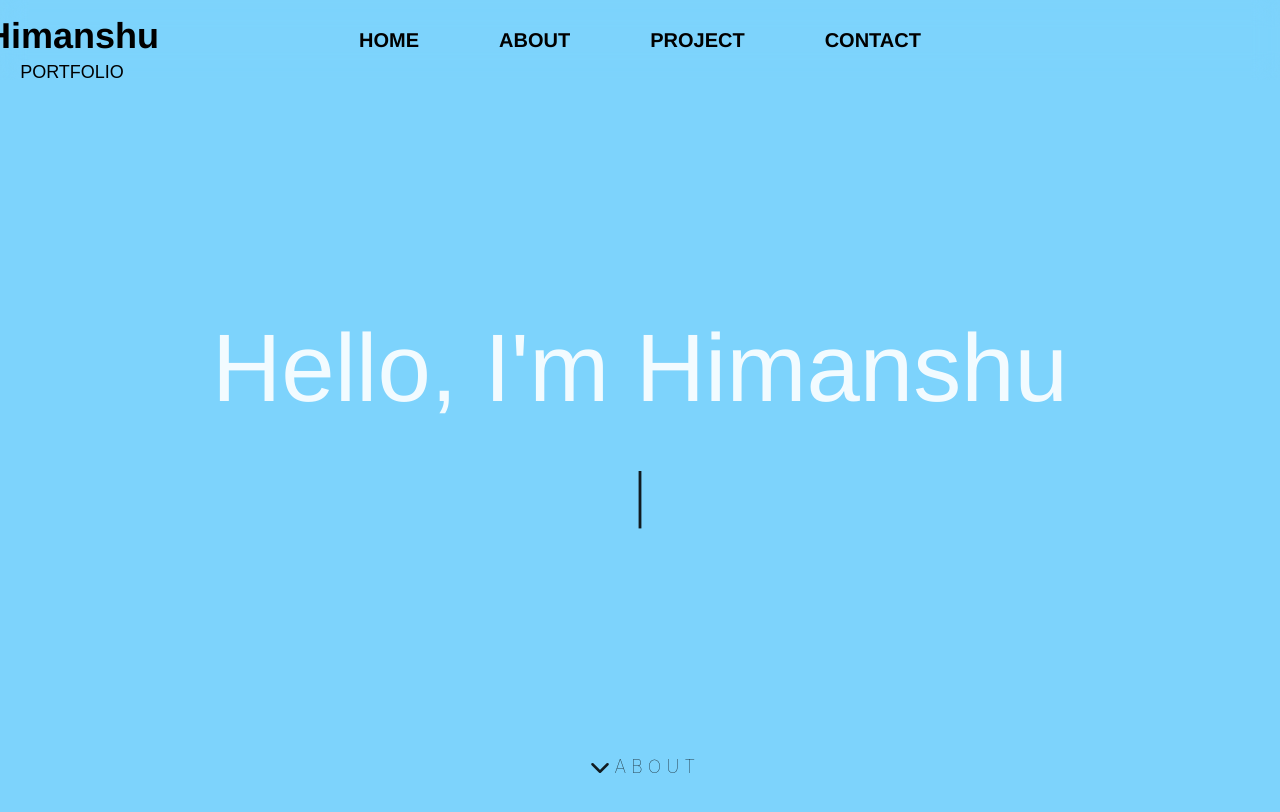
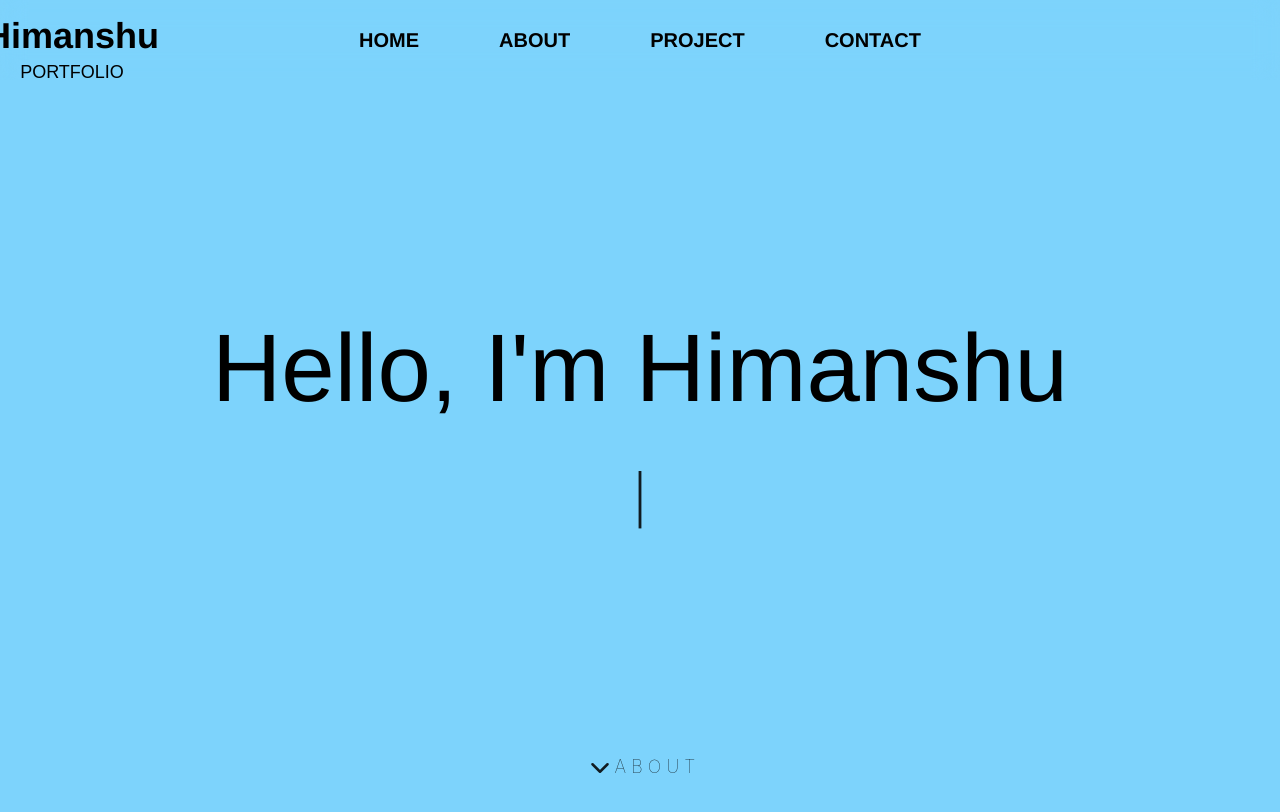
Before and after one commit to HimanshuSinghBhandari/Portfolio, a Next.js app: page /pages in a window 1280 px wide. Shown: the top 812 px of the page. Built offline with nearby package versions, Linux system fonts and the light colour scheme; a web font is replaced by a local one.

Commit message:
adding Black font

```diff
--- a/components/HomePage/home.js
+++ b/components/HomePage/home.js
@@ -34,7 +34,7 @@ export default function Home() {
               duration: 1,
             },
           }}
-          className="text-4xl mb-5 font-samlip sm:text-5xl lg:text-8xl text-white/90 text-outline"
+          className="text-4xl mb-5 font-samlip sm:text-5xl lg:text-8xl  text-outline"
           style={{ scrollY, scale }}
         >
           Hello, I&apos;m Himanshu
```
